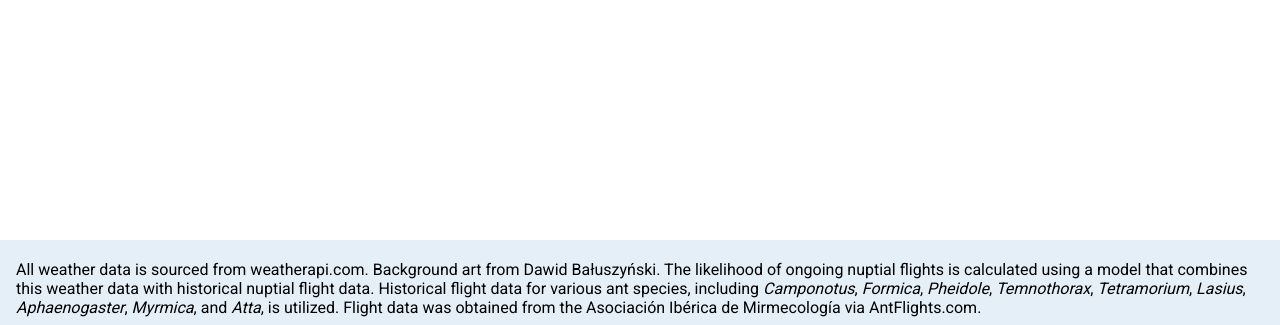
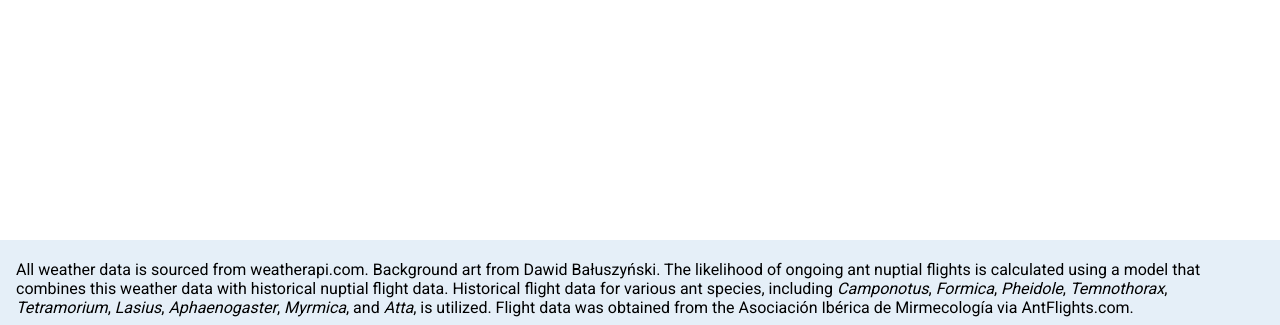
Before and after one commit to hoon610/antnuptialflightmodel, a website: page dist/index.html in a window 1280 px wide. Shown: the part 540-865 px from the top of the page. Drawn offline with Linux system fonts and the light colour scheme; no server answers.

Commit message:
Update index.html

```diff
--- a/dist/index.html
+++ b/dist/index.html
@@ -47,7 +47,7 @@
         <footer>
             <div class="about">
                 All weather data is sourced from weatherapi.com. Background art from Dawid Bałuszyński.
-                The likelihood of ongoing nuptial flights is calculated using a model that combines this weather data with historical nuptial flight data.
+                The likelihood of ongoing ant nuptial flights is calculated using a model that combines this weather data with historical nuptial flight data.
                 Historical flight data for various ant species, including <em>Camponotus</em>, <em>Formica</em>, <em>Pheidole</em>, <em>Temnothorax</em>, <em>Tetramorium</em>, <em>Lasius</em>, <em>Aphaenogaster</em>, <em>Myrmica</em>, and <em>Atta</em>, is utilized.
                 Flight data was obtained from the Asociación Ibérica de Mirmecología via AntFlights.com.
             </div>
```
